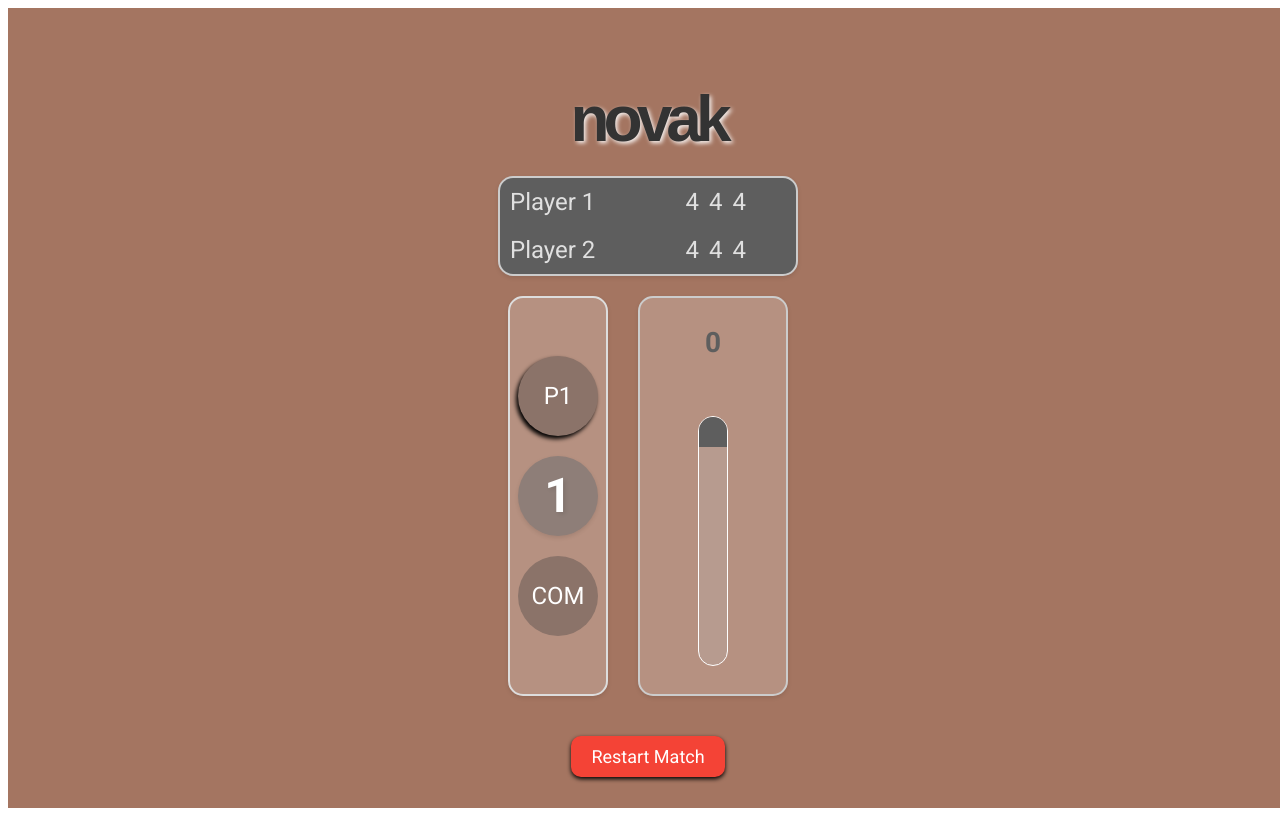
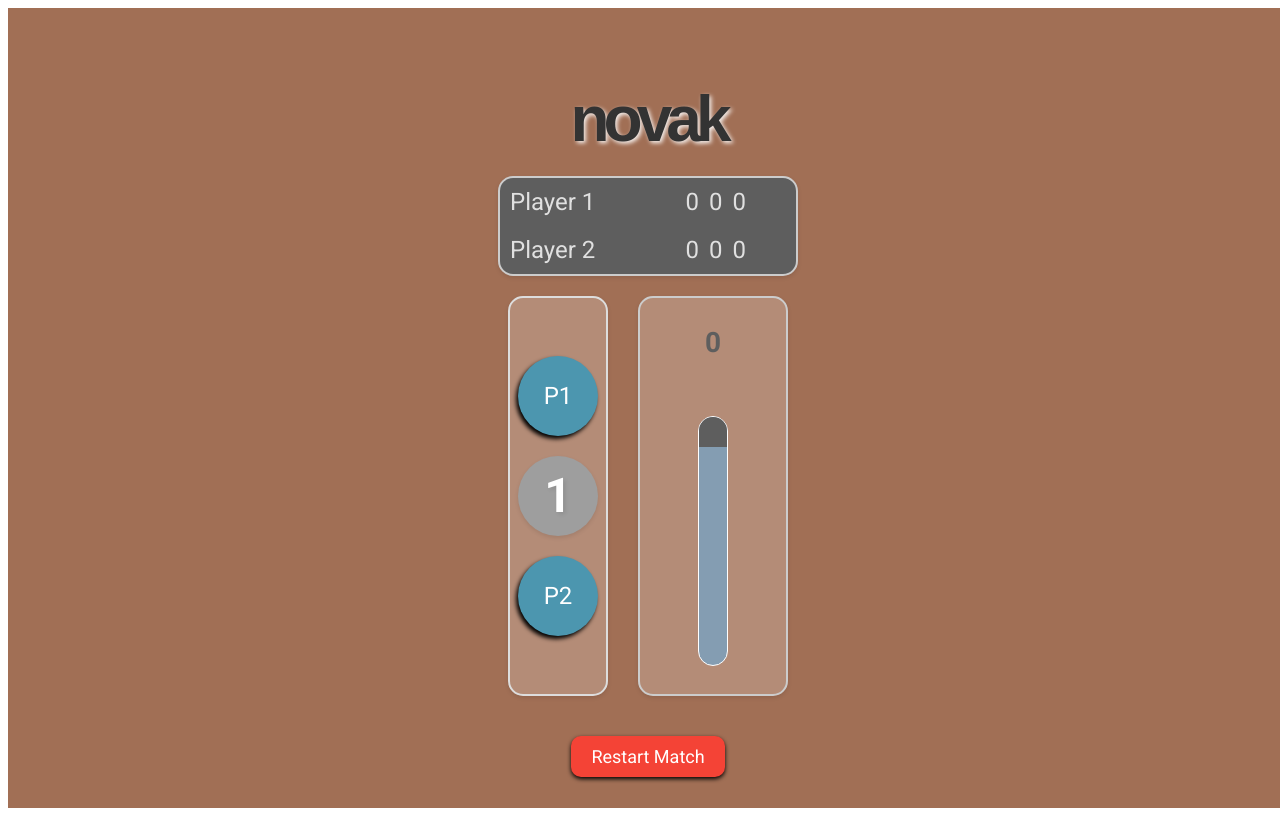
Before and after one commit to bcmfranco/novak, a Nuxt app: page / in a window 1280 px wide. Built offline with nearby package versions, Linux system fonts and the light colour scheme.

Commit message:
rolback to rodick

```diff
--- a/src/pages/index.vue
+++ b/src/pages/index.vue
@@ -35,7 +35,7 @@
           <div id="dice">
             <div>{{ dice }}</div>
           </div>
-          <button class="racket racket-com" id="racket_p2">COM</button>
+          <button class="racket" id="racket_p2" @click="shot(2)">P2</button>
         </div>
       </div>
     </div>
@@ -51,7 +51,6 @@
 export default {
   data() {
     return {
-      computer_play: true,
       match_alive: true,
       energy: 0,
       player_active: 1,
@@ -62,8 +61,8 @@ export default {
       dice: 1,
       courtBackgroundColor: '#ffffff33', // Color de fondo inicial del #court
       puntos: {
-        jugador1: { 1: 4, 2: 4, 3: 4 },
-        jugador2: { 1: 4, 2: 4, 3: 4 },
+        jugador1: { 1: 0, 2: 0, 3: 0 },
+        jugador2: { 1: 0, 2: 0, 3: 0 },
       },
       current_set: 1,
     };
@@ -119,59 +118,35 @@ export default {
         }
       }
     },
-    shot() { // Hace jugar el punto con show_power y energy
+    shot(player) { // Hace jugar el punto con show_power y energy
       var shot_power = this.rollDice();
-      this.player_active = 2;
+
+
+      if(player === 1){
+        var anti_player = 2;
+        this.player_active = 2;
+      } else {
+        var anti_player = 1;
+        this.player_active = 1;
+      }
 
       console.log("energy: ",this.energy, "power:", shot_power);
 
       if(shot_power > this.energy){
+        // console.log("hi");
         this.energy = shot_power - this.energy;
 
         console.log("new energy: ",this.energy);
       } else {
+        // console.log("hao");
         this.energy = 0;
         this.courtBackgroundColor = '#ff6666'; // Cambiar color de fondo en caso de 'Fail'
         setTimeout(() => {
           this.courtBackgroundColor = '#ffffff33'; // Restaurar color de fondo después de 1 segundo
         }, 1000);
 
-        this.getPoint(2);
-
+        this.getPoint(anti_player);
       }
-
-      if(this.computer_play){
-        setTimeout(() => {
-          this.player_active = 1;
-
-          console.log("va a jugar el 2");
-
-          this.shot_com();
-        }, 1000);
-      }
-
-
-
-    },
-    shot_com(){
-      var shot_power = this.rollDice();
-
-      console.log("energy: ",this.energy, "power:", shot_power);
-
-      if(shot_power > this.energy){
-        this.energy = shot_power - this.energy;
-
-        console.log("new energy: ",this.energy);
-      } else {
-        this.energy = 0;
-        this.courtBackgroundColor = '#ff6666'; // Cambiar color de fondo en caso de 'Fail'
-        setTimeout(() => {
-          this.courtBackgroundColor = '#ffffff33'; // Restaurar color de fondo después de 1 segundo
-        }, 1000);
-
-        this.getPoint(1);
-      }
-
     },
     restartMatch() { // Reinicia el puntaje y el estado del juego
       this.puntos = {
@@ -210,7 +185,7 @@ export default {
     flex-direction: column;
     justify-content: center;
     align-items: center;
-    background-color: #a47561;
+    background-color: #a16f55;
   }
 
   h1#logo {
@@ -262,7 +237,7 @@ export default {
     height: 80px;
     font-size: 24px;
     border: none;
-    background-color: #8b7369;
+    background-color: #4c96af; /* Cambié el color del botón */
     color: #ffffff;
     border-radius: 50%;
     cursor: pointer;
@@ -273,12 +248,8 @@ export default {
     box-shadow: -2px 3px 4px 0px rgba(0, 0, 0, 3);
   }
 
-  .racket-com {
-    box-shadow: unset;
-  }
-
   .racket:hover {
-    background-color: #e0b173; /* Cambié el color al pasar el ratón */
+    background-color: #72b5cc; /* Cambié el color al pasar el ratón */
   }
 
   #buttoner {
@@ -330,7 +301,7 @@ export default {
   #barr {
     width: 30px;
     height: 250px;
-    background-color: #b79b8f;
+    background-color: #849db2;
     display: flex;
     align-items: center;
     border-radius: 15px;
@@ -358,16 +329,16 @@ export default {
     font-size: 48px;
     font-weight: bold;
     color: #ffffff;
-    background-color: #8e7e78;
+    background-color: #9e9e9e; /* Cambié el color de fondo */
     width: 80px;
     height: 80px;
     border-radius: 50%;
     display: flex;
     justify-content: center;
     align-items: center;
-    text-shadow: 2px 2px 4px rgba(0, 0, 0, 0.1);
+    text-shadow: 2px 2px 4px rgba(0, 0, 0, 0.1); /* Suavicé la sombra */
     margin: 10px 10px;
-    box-shadow: 0 2px 4px rgba(0, 0, 0, 0.1);
+    box-shadow: 0 2px 4px rgba(0, 0, 0, 0.1); /* Añadí una sombra suave */
   }
 
   .dice-roll {
```
